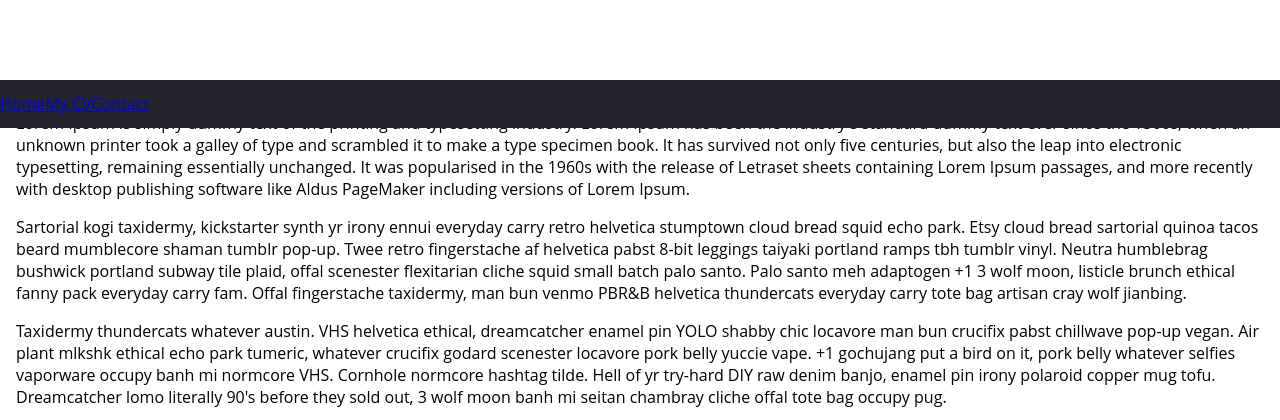
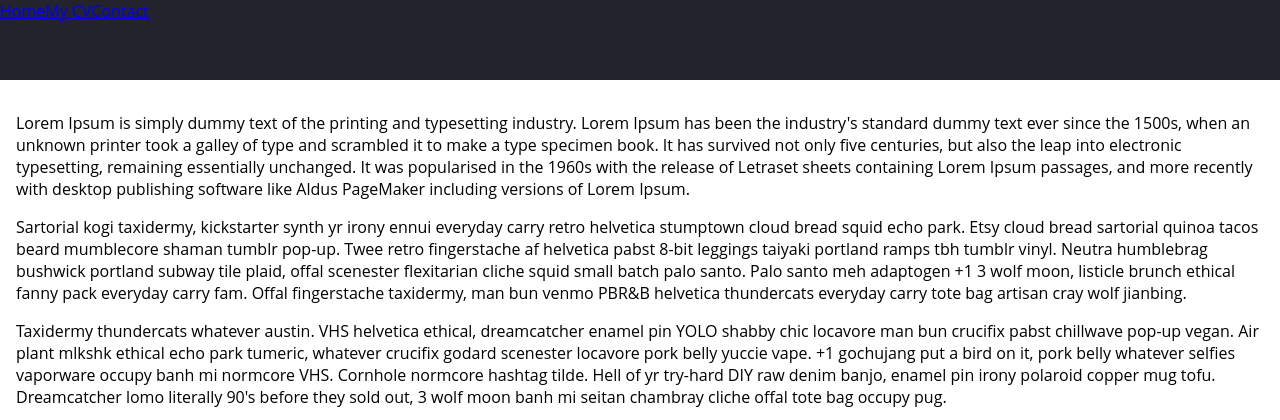
Before and after one commit to MatiWall/Webside, a PHP site: page / in a window 1280 px wide. Shown: the top 420 px of the page. Run offline with PHP 8.4, Linux system fonts and the light colour scheme.

Commit message:
Navbar restart21

```diff
--- a/css/styling.css
+++ b/css/styling.css
@@ -28,7 +28,8 @@ main {
 
 .navbar {
     margin: 0;
-    height: 3rem;
+    top: 0;
+    height: 5rem;
     width: 100vw;
     position: fixed;
     background-color: var(--bg-primary);
@@ -41,5 +42,5 @@ main {
     display: flex;
     flex-direction: row;
     align-items: center;
-    height: 100%;
+    width: 100%;
 }
```
